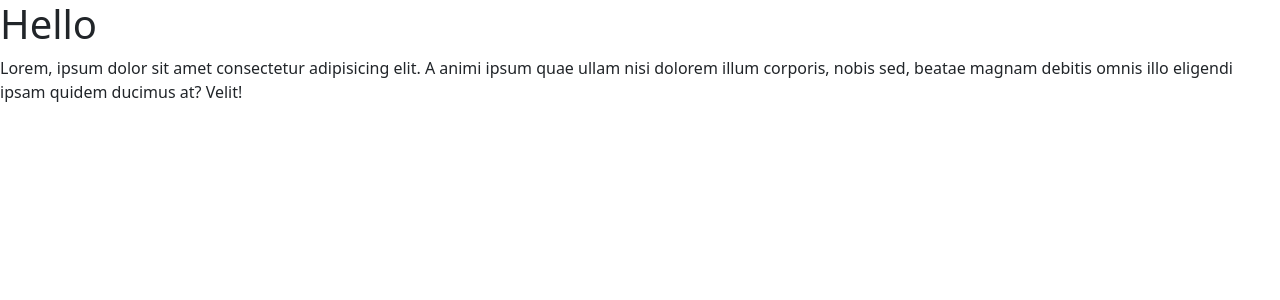
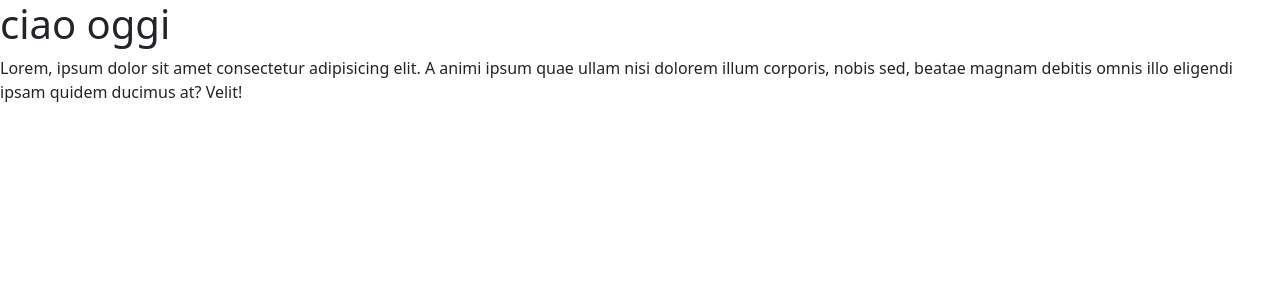
Before and after one commit to Fabio-Moschella/boilerplate, a React (Vite) app: page / in a window 1280 px wide. Shown: the top 300 px of the page. Built offline with nearby package versions, Linux system fonts and the light colour scheme; the HTML template or start-up script is replaced by a standard one.

Commit message:
change title

```diff
--- a/src/App.jsx
+++ b/src/App.jsx
@@ -3,7 +3,7 @@ import { useState } from "react";
 function App() {
   return (
     <>
-      <h1>Hello</h1>
+      <h1>ciao oggi</h1>
       <p>
         Lorem, ipsum dolor sit amet consectetur adipisicing elit. A animi ipsum
         quae ullam nisi dolorem illum corporis, nobis sed, beatae magnam debitis
```
